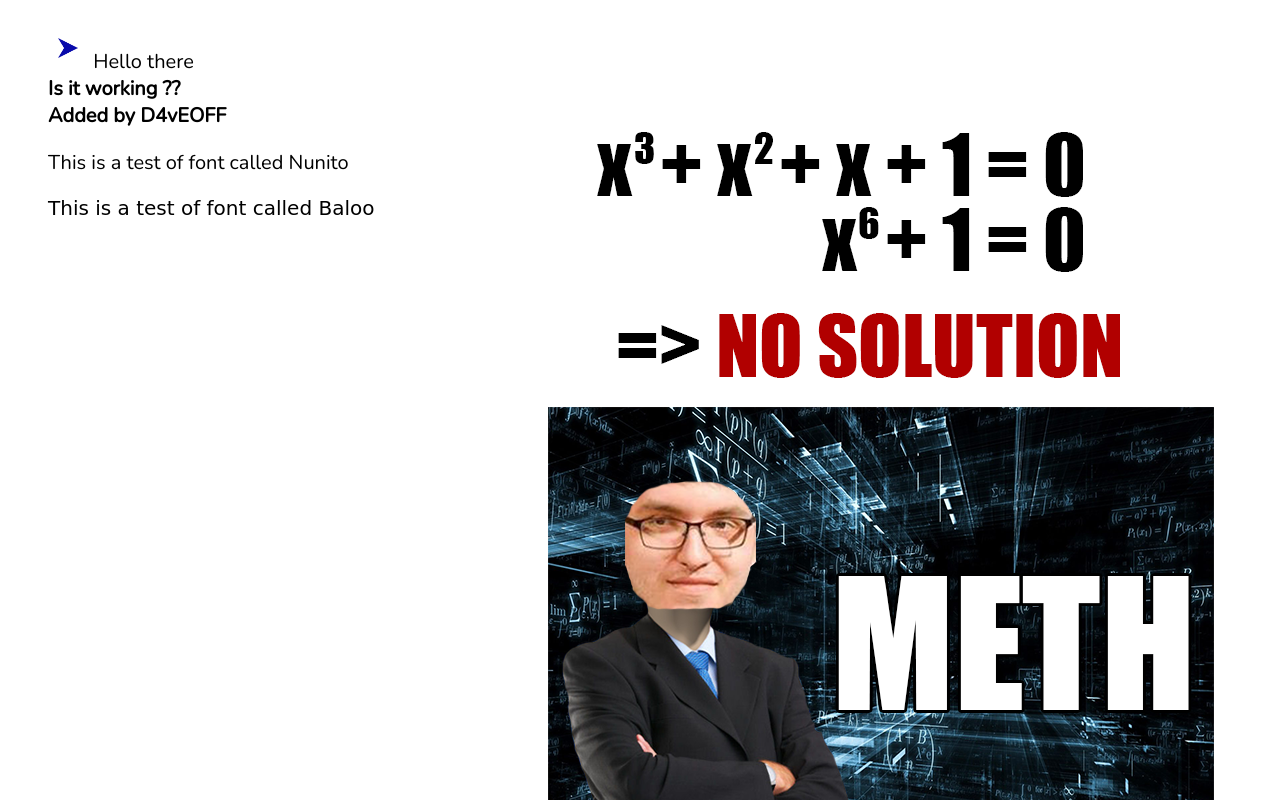
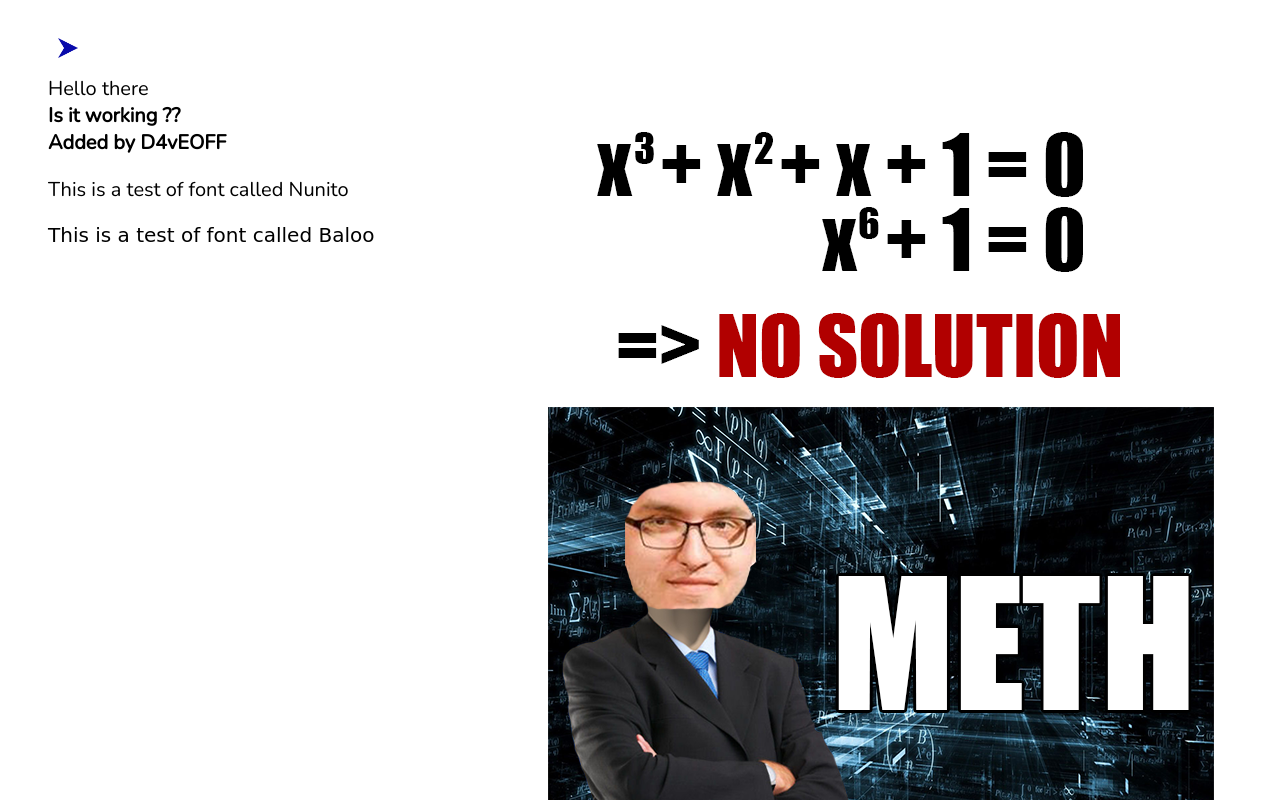
Before and after one commit to The-Krew/the-krew.github.io, a plain HTML site: page index.html in a window 1280 px wide. Drawn offline with nearby package versions, Linux system fonts and the light colour scheme; a web font is replaced by a local one.

Commit message:
Update index.html

```diff
--- a/index.html
+++ b/index.html
@@ -17,7 +17,7 @@
     </div>
 
     <div id="main" class="main">
-      <img id="arrow" class="arrow" onclick="OpenNav()" src="includes/images/right_arrow.png">
+      <img id="arrow" class="arrow" onclick="OpenNav()" src="includes/images/right_arrow.png"><br>
       <div id="meth">
         <img src="includes/images/img_inside.png" alt="Meth" title="Spencer-Math">
       </div>
```
